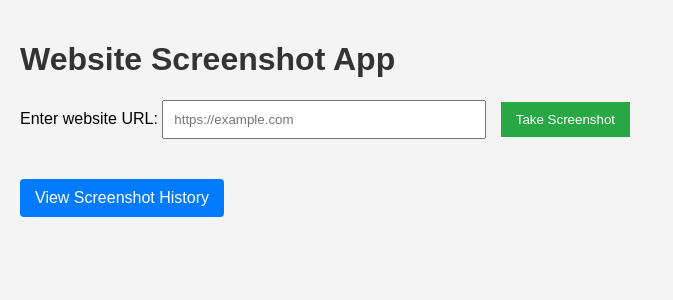
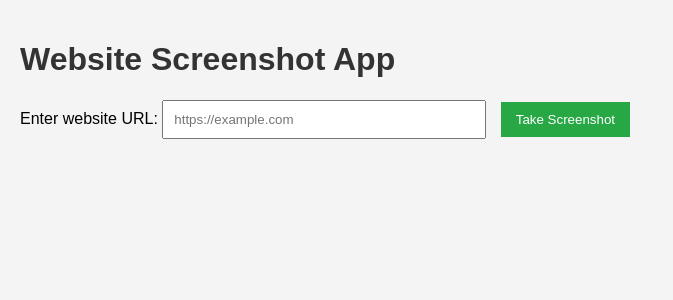
Before and after one commit to Talh12/screenshot_app, a Flask app: template App/templates/index.html in a window 1280 px wide. Shown: the top 300 px of the page, without its empty margins (0-673 px from the left). Run offline with Flask 2, Linux system fonts and the light colour scheme; the template is opened without the code that fills it, so the values that code supplies are empty.

Commit message:
intial comit

```diff
--- a/App/templates/index.html
+++ b/App/templates/index.html
@@ -38,18 +38,6 @@
             background-color: #e2e3e5;
             border: 1px solid #d3d3d3;
         }
-        .metadata-link {
-            display: inline-block;
-            margin-top: 20px;
-            padding: 10px 15px;
-            background-color: #007bff;
-            color: white;
-            text-decoration: none;
-            border-radius: 4px;
-        }
-        .metadata-link:hover {
-            background-color: #0056b3;
-        }
     </style>
 </head>
 <body>
@@ -59,7 +47,5 @@
         <input type="url" id="url" name="url" required placeholder="https://example.com">
         <button type="submit">Take Screenshot</button>
     </form>
-
-    <a href="{{ url_for('view_metadata') }}" class="metadata-link">View Screenshot History</a>
 </body>
 </html>
```
Also changed, not shown: App/templates/metadata.html (deleted, +0 -40 lines).
